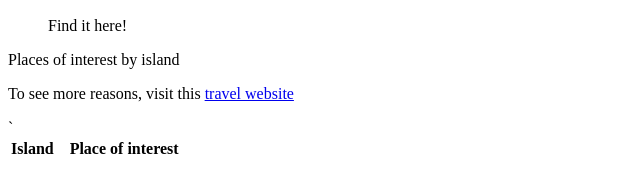
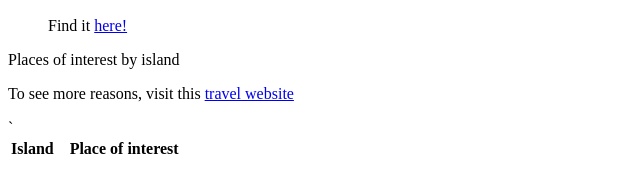
Before and after one commit to kristiads/kristiads.github.io, a plain HTML site: page index.html in a window 1280 px wide. Shown: the part 1722-1897 px from the top of the page, 0-640 px from the left. Drawn offline with Linux system fonts and the light colour scheme.

Commit message:
correct komodo

```diff
--- a/index.html
+++ b/index.html
@@ -33,7 +33,7 @@
       </ul>
       <li><strong>Dragon</strong></li>
       <p><img src="komodo.jpg"></p>
-      <p>Find it <a ref="komodo.html">here!</a></p>
+      <p>Find it <a href="komodo.html">here!</a></p>
     </ol>
     <p>Places of interest by island</p>
     <p>
```
